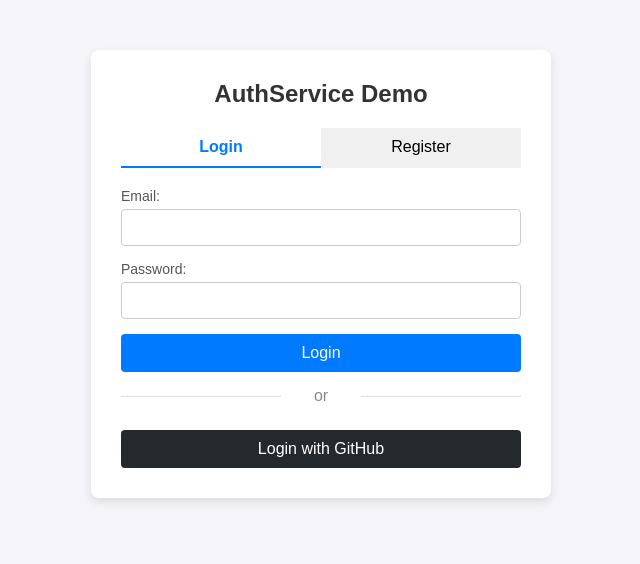
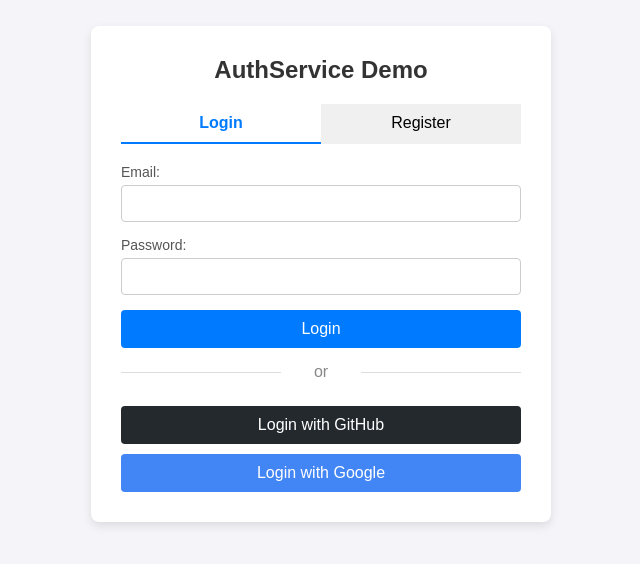
Before and after one commit to shenxianovo/AuthService, a Vue app in the folder frontend/: page / in a window 1280 px wide. Shown: the part 126-690 px from the top of the page, without its empty margins (319-959 px from the left). Built offline with nearby package versions, Linux system fonts and the light colour scheme; no server answers.

Commit message:
feat(frontend): add Google OAuth login

```diff
--- a/frontend/src/App.vue
+++ b/frontend/src/App.vue
@@ -27,6 +27,9 @@
 
         <button type="button" class="btn github-btn" @click="handleGithubBind" :disabled="loading">
           Bind GitHub Account
+        </button>
+        <button type="button" class="btn google-btn" @click="handleGoogleBind" :disabled="loading">
+          Bind Google Account
         </button>
       </div>
 
@@ -77,6 +80,9 @@
 
           <button type="button" class="btn github-btn" @click="handleGithubLogin" :disabled="loading">
             Login with GitHub
+          </button>
+          <button type="button" class="btn google-btn" @click="handleGoogleLogin" :disabled="loading">
+            Login with Google
           </button>
         </form>
       </div>
@@ -183,6 +189,15 @@ export default {
       const token = this.authData.accessToken;
       window.location.href = `${this.apiUrl}/github/login?redirectUrl=${encodeURIComponent(redirectUrl)}&token=${encodeURIComponent(token)}`;
     },
+    handleGoogleLogin() {
+      const redirectUrl = window.location.origin + window.location.pathname;
+      window.location.href = `${this.apiUrl}/google/login?redirectUrl=${encodeURIComponent(redirectUrl)}`;
+    },
+    handleGoogleBind() {
+      const redirectUrl = window.location.origin + window.location.pathname;
+      const token = this.authData.accessToken;
+      window.location.href = `${this.apiUrl}/google/login?redirectUrl=${encodeURIComponent(redirectUrl)}&token=${encodeURIComponent(token)}`;
+    },
     async handleAddPassword() {
       this.resetMessages();
       this.loading = true;
@@ -224,11 +239,11 @@ export default {
         userId: userId,
       };
       this.authenticated = true;
-      this.successMsg = 'GitHub login successful!';
+      this.successMsg = 'OAuth login successful!';
       // Clean up URL parameters
       window.history.replaceState({}, document.title, window.location.pathname);
     } else if (error) {
-      this.error = `GitHub login failed: ${error}`;
+      this.error = `OAuth login failed: ${error}`;
       window.history.replaceState({}, document.title, window.location.pathname);
     }
   }
@@ -307,6 +322,8 @@ h2 {
 .btn.danger { background: #dc3545; }
 .btn.github-btn { background: #24292e; color: white; margin-top: 10px; }
 .btn.github-btn:hover { background: #1b1f23; }
+.btn.google-btn { background: #4285f4; color: white; margin-top: 10px; }
+.btn.google-btn:hover { background: #3367d6; }
 
 .divider {
   text-align: center;
```
